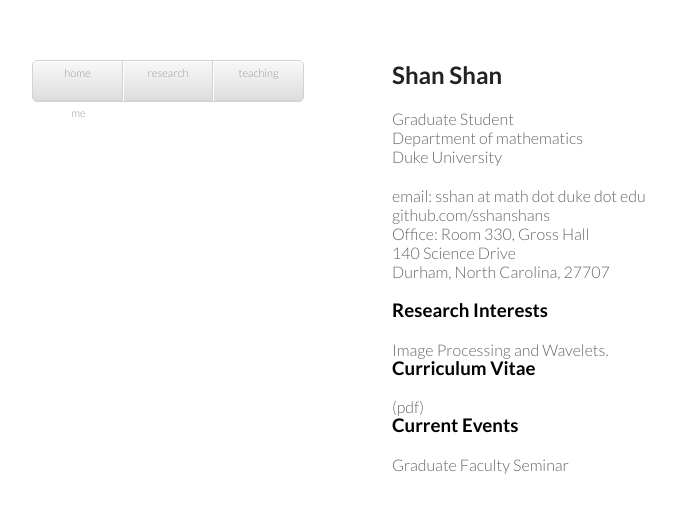
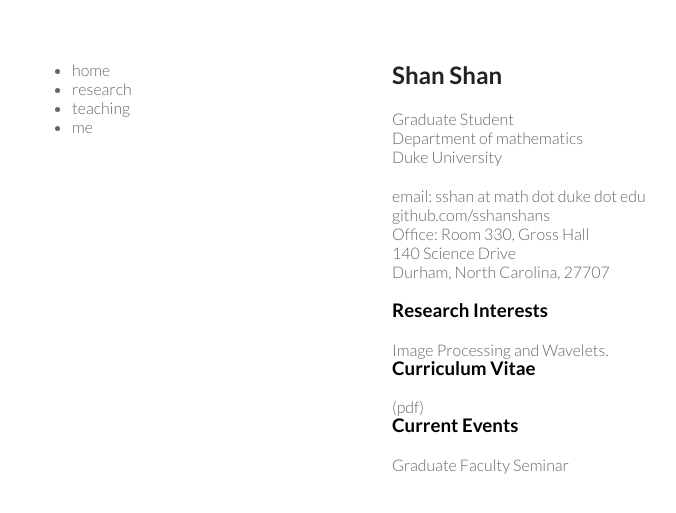
Before and after one commit to sshanshans/sshanshans.github.io, a Jekyll site: the page built from index.html, in a window 1280 px wide. Shown: the top 513 px of the page, without its empty margins (178-854 px from the left). Built offline with Jekyll 4.4.1, drawn with Linux system fonts in a browser that asks for light colours.

Commit message:
Update main.css

```diff
--- a/css/main.css
+++ b/css/main.css
@@ -57,63 +57,6 @@
   position:fixed;
 }
 
-header ul {
-  list-style:none;
-  height:40px;
-
-  padding:0;
-
-  background: #eee;
-  background: -moz-linear-gradient(top, #f8f8f8 0%, #dddddd 100%);
-  background: -webkit-gradient(linear, left top, left bottom, color-stop(0%,#f8f8f8), color-stop(100%,#dddddd));
-  background: -webkit-linear-gradient(top, #f8f8f8 0%,#dddddd 100%);
-  background: -o-linear-gradient(top, #f8f8f8 0%,#dddddd 100%);
-  background: -ms-linear-gradient(top, #f8f8f8 0%,#dddddd 100%);
-  background: linear-gradient(top, #f8f8f8 0%,#dddddd 100%);
-
-  border-radius:5px;
-  border:1px solid #d2d2d2;
-  box-shadow:inset #fff 0 1px 0, inset rgba(0,0,0,0.03) 0 -1px 0;
-  width:270px;
-}
-
-header li {
-  width:89px;
-  float:left;
-  border-right:1px solid #d2d2d2;
-  height:40px;
-}
-
-header ul a {
-  line-height:1;
-  font-size:11px;
-  color:#999;
-  display:block;
-  text-align:center;
-  padding-top:6px;
-  height:40px;
-}
-
-strong {
-  color:#222;
-  font-weight:700;
-}
-
-header ul li + li {
-  width:88px;
-  border-left:1px solid #fff;
-}
-
-header ul li + li + li {
-  border-right:none;
-  width:89px;
-}
-
-header ul a strong {
-  font-size:14px;
-  display:block;
-  color:#222;
-}
 
 section {
   width:500px;
```
